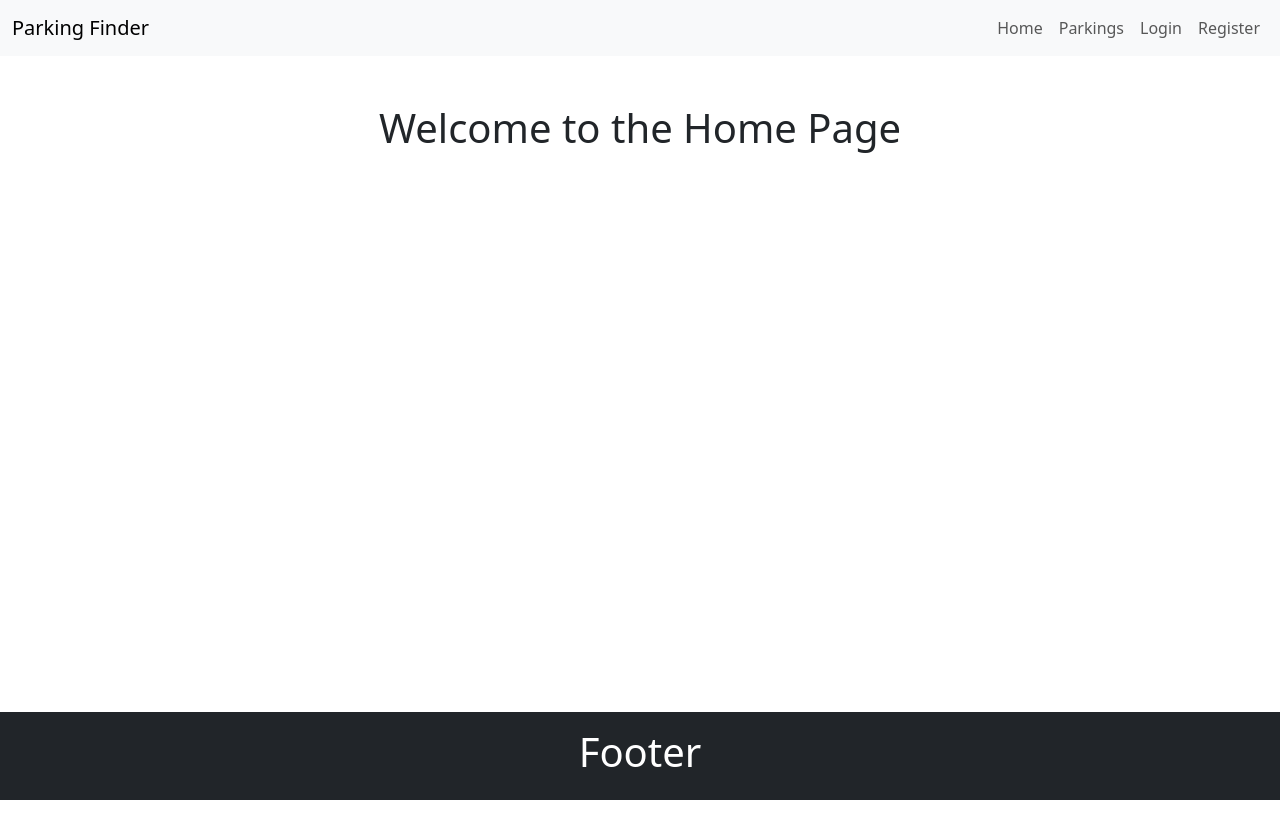
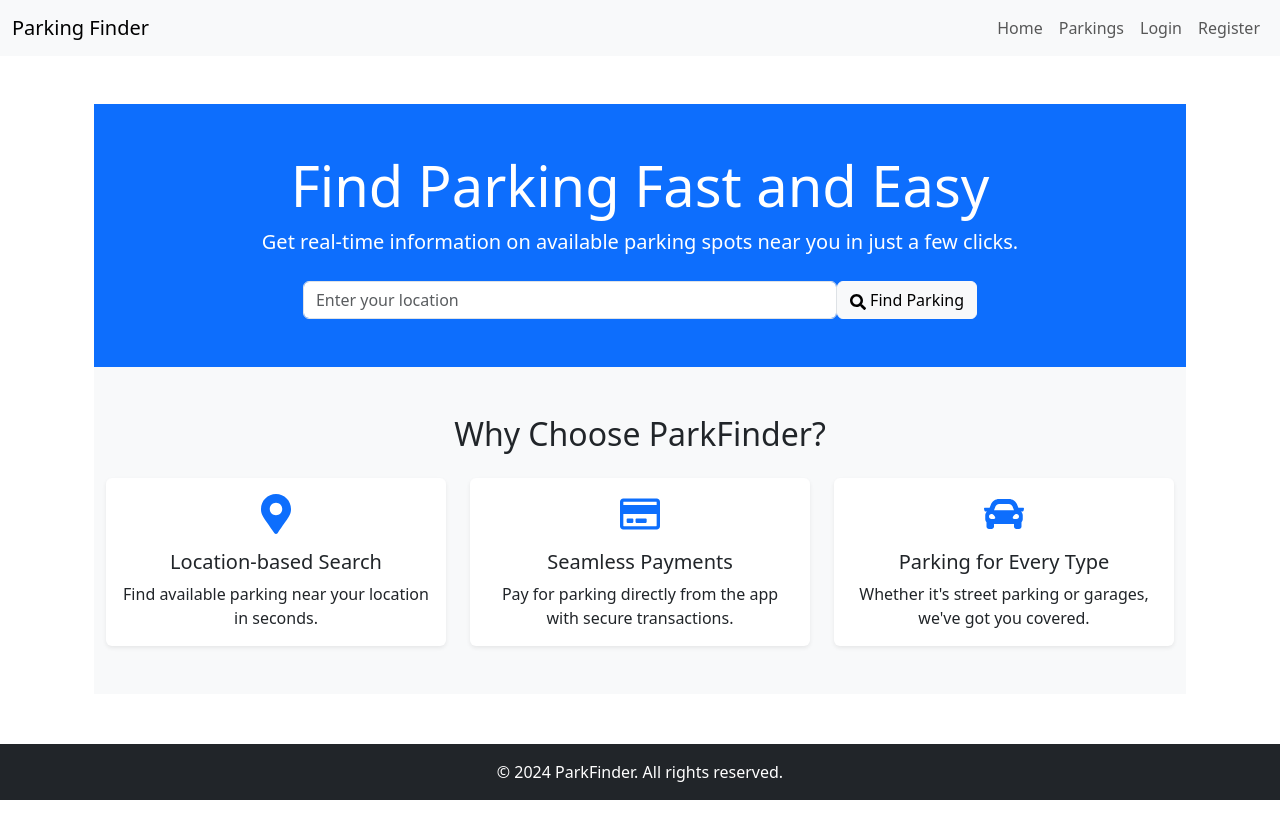
Before and after one commit to kamrul-pu/parking-frontend, a React (Create React App) app: page / in a window 1280 px wide. Shown: the top 838 px of the page. Built offline with nearby package versions, Linux system fonts and the light colour scheme.

Commit message:
homepage design added with footer

```diff
--- a/src/components/Footer.jsx
+++ b/src/components/Footer.jsx
@@ -2,10 +2,10 @@ import React from 'react'
 
 const Footer = () => {
     return (
-        <div className='bg-dark p-3 fixed-bottom w-100'>
-            <h1 className='text-center text-white'>Footer</h1>
+        <div className='bg-dark p-3 fixed-bottom w-100 mt-5'>
+            <p className='text-center text-white mb-0'>&copy; 2024 ParkFinder. All rights reserved.</p>
         </div>
     )
 }
 
-export default Footer
+export default Footer;
--- a/src/components/Home.jsx
+++ b/src/components/Home.jsx
@@ -1,9 +1,76 @@
-import React from 'react';
+import React,{useState} from 'react';
+import { Container, Row, Col, Button, Form, FormControl, Card } from 'react-bootstrap';
+import { FaSearch, FaMapMarkerAlt, FaRegCreditCard, FaCar } from 'react-icons/fa';
 
 function Home() {
+  const [searchLocation, setSearchLocation] = useState('');
+
+  const handleSearchChange = (e) => {
+    setSearchLocation(e.target.value);
+  };
+
+  const handleSearchSubmit = (e) => {
+    e.preventDefault();
+    // Placeholder for search functionality
+    console.log('Searching for parking near:', searchLocation);
+  };
   return (
     <div className="container mt-5">
-      <h1 className="text-center">Welcome to the Home Page</h1>
+      <section className="hero bg-primary text-white text-center py-5">
+        <Container>
+          <h1 className="display-4 font-weight-bold">Find Parking Fast and Easy</h1>
+          <p className="lead">Get real-time information on available parking spots near you in just a few clicks.</p>
+          <Form onSubmit={handleSearchSubmit} className="d-flex justify-content-center mt-4">
+            <FormControl
+              type="text"
+              placeholder="Enter your location"
+              value={searchLocation}
+              onChange={handleSearchChange}
+              className="mr-2"
+              style={{ width: '50%' }}
+            />
+            <Button variant="light" type="submit">
+              <FaSearch /> Find Parking
+            </Button>
+          </Form>
+        </Container>
+      </section>
+
+      {/* Features Section */}
+      <section className="features py-5 bg-light">
+        <Container>
+          <h2 className="text-center mb-4">Why Choose ParkFinder?</h2>
+          <Row className="text-center">
+            <Col md={4}>
+              <Card className="border-0 shadow-sm">
+                <Card.Body>
+                  <FaMapMarkerAlt size={40} className="text-primary mb-3" />
+                  <Card.Title>Location-based Search</Card.Title>
+                  <Card.Text>Find available parking near your location in seconds.</Card.Text>
+                </Card.Body>
+              </Card>
+            </Col>
+            <Col md={4}>
+              <Card className="border-0 shadow-sm">
+                <Card.Body>
+                  <FaRegCreditCard size={40} className="text-primary mb-3" />
+                  <Card.Title>Seamless Payments</Card.Title>
+                  <Card.Text>Pay for parking directly from the app with secure transactions.</Card.Text>
+                </Card.Body>
+              </Card>
+            </Col>
+            <Col md={4}>
+              <Card className="border-0 shadow-sm">
+                <Card.Body>
+                  <FaCar size={40} className="text-primary mb-3" />
+                  <Card.Title>Parking for Every Type</Card.Title>
+                  <Card.Text>Whether it's street parking or garages, we've got you covered.</Card.Text>
+                </Card.Body>
+              </Card>
+            </Col>
+          </Row>
+        </Container>
+      </section>
     </div>
   );
 }
```
